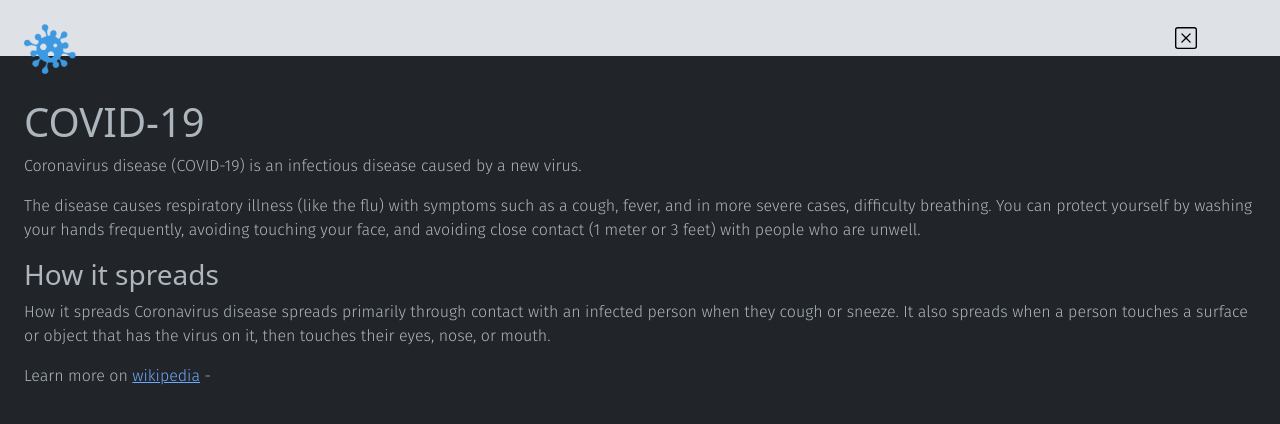
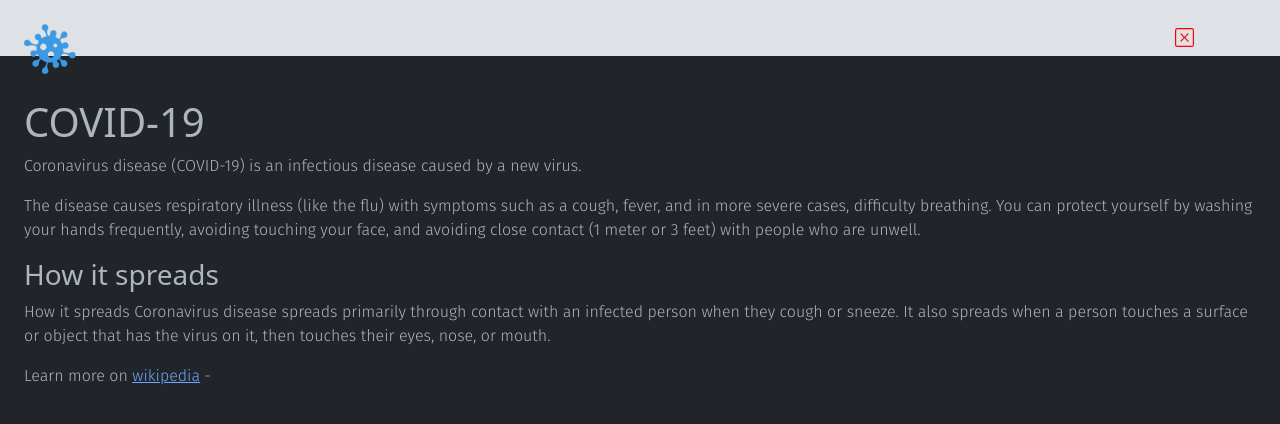
Before and after one commit to itzxajay/Screening-Tool, a plain HTML site: page covid-19.html in a window 1280 px wide. Drawn offline with nearby package versions, Linux system fonts and the light colour scheme.

Commit message:
Update covid-19.html

```diff
--- a/covid-19.html
+++ b/covid-19.html
@@ -23,7 +23,10 @@
                 <img src="./logo.png" alt="logo" height="50">
             </div>
             <div class="col-1">
-                <a href="./index.html"><img src="./x-square.svg" alt="close" height="22"></a>
+                <a href="./index.html"><svg xmlns="http://www.w3.org/2000/svg" width="19" height="19" fill="red" class="bi bi-x-square" viewBox="0 0 16 16">
+                    <path d="M14 1a1 1 0 0 1 1 1v12a1 1 0 0 1-1 1H2a1 1 0 0 1-1-1V2a1 1 0 0 1 1-1h12zM2 0a2 2 0 0 0-2 2v12a2 2 0 0 0 2 2h12a2 2 0 0 0 2-2V2a2 2 0 0 0-2-2H2z"/>
+                    <path d="M4.646 4.646a.5.5 0 0 1 .708 0L8 7.293l2.646-2.647a.5.5 0 0 1 .708.708L8.707 8l2.647 2.646a.5.5 0 0 1-.708.708L8 8.707l-2.646 2.647a.5.5 0 0 1-.708-.708L7.293 8 4.646 5.354a.5.5 0 0 1 0-.708z"/>
+                  </svg></a>
             </div>
         </div>
         <div class="row">
```
